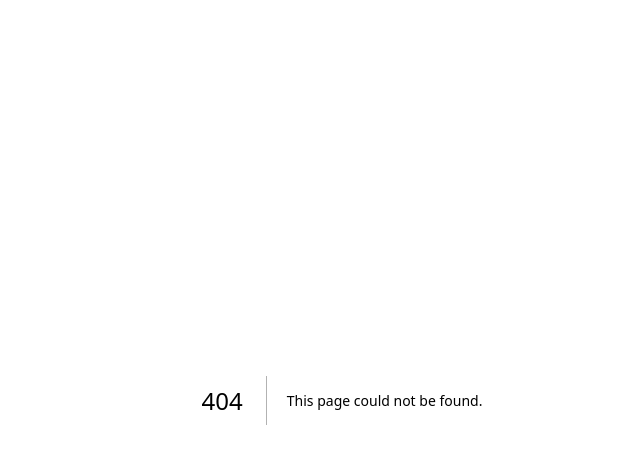
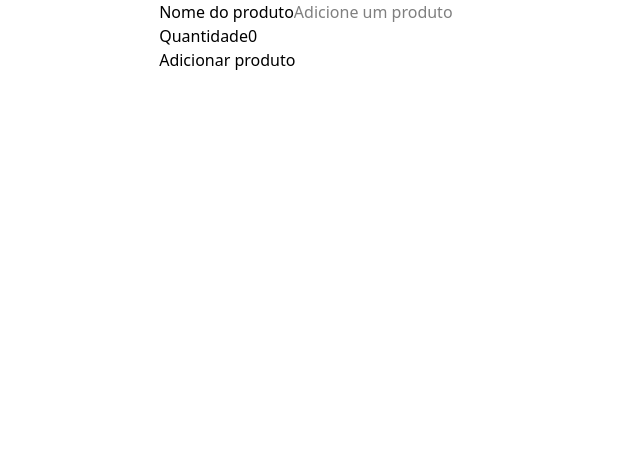
Before and after one commit to matsoaresp/tarefas-front, a Next.js app: page /compras in a window 1280 px wide. Before the commit this address had no page. Shown: the top 464 px of the page, without its empty margins (298-938 px from the left). Built offline with nearby package versions, Linux system fonts and the light colour scheme.

Commit message:
feat: novo codigo de pratica

```diff
--- /dev/null
+++ b/src/app/(pratica)/compras/components/boxForm.tsx
@@ -0,0 +1,86 @@
+'use client';
+import { setRequestMeta } from "next/dist/server/request-meta";
+import { useState } from "react";
+
+interface Produto {
+    id:number;
+    nome: string;
+    quantidade: number;
+    comprado: boolean;
+}
+
+export function BoxForm () {
+
+    const [nome, setNome] = useState("");
+    const [quantidade, setQuantidade] = useState<number>(0);
+    const [produtos, setProduto] = useState<Produto[]>([]);
+
+    const handleAddProduct = () => {
+
+        if (!nome.trim()) {
+            alert("Digite o nome do produto")
+            return;
+        }
+        if (quantidade <= 0 ){
+            alert("Digite a quantidade do produto corretamente")
+            return;
+        }
+
+        const newProduct = [
+            ...produtos,
+            {id: Date.now(), nome: nome.trim(), quantidade: quantidade, comprado: false},
+        ];
+
+        setNome("")
+        setQuantidade(0)
+        setProduto(newProduct);
+        localStorage.setItem("produto", JSON.stringify(newProduct));
+    }
+    return (
+        <div className="flex justify-center flex-column">
+        <div>
+
+            <div>
+            <label htmlFor="">Nome do produto</label>
+            <input
+            placeholder="Adicione um produto"
+            value={nome}
+            onChange={(e) => setNome(e.target.value)}
+            type="text"
+            />
+            </div>
+
+
+            <div>
+            <label htmlFor="">Quantidade</label>
+            <input
+            placeholder="Informe a quantidade"
+            onChange={(e) => setQuantidade(Number(e.target.value))}
+            value={quantidade}
+            type="number" />
+            </div>
+
+            <button
+            onClick={handleAddProduct}
+            >Adicionar produto</button>
+
+            {produtos.map((item)=>
+
+            <li
+            key={item.id}>
+                    <div className="flex flex-col">
+                    <span>
+                        {item.nome}
+                    </span>
+
+                    <span>
+                        {item.quantidade}
+                    </span>
+                    </div>
+            </li>
+
+            )}
+        </div>
+        </div>
+    )
+}
--- /dev/null
+++ b/src/app/(pratica)/compras/page.tsx
@@ -0,0 +1,10 @@
+import { BoxForm } from "./components/boxForm";
+
+export default function () {
+
+
+return(
+    <BoxForm>
+
+    </BoxForm>
+)}
```
